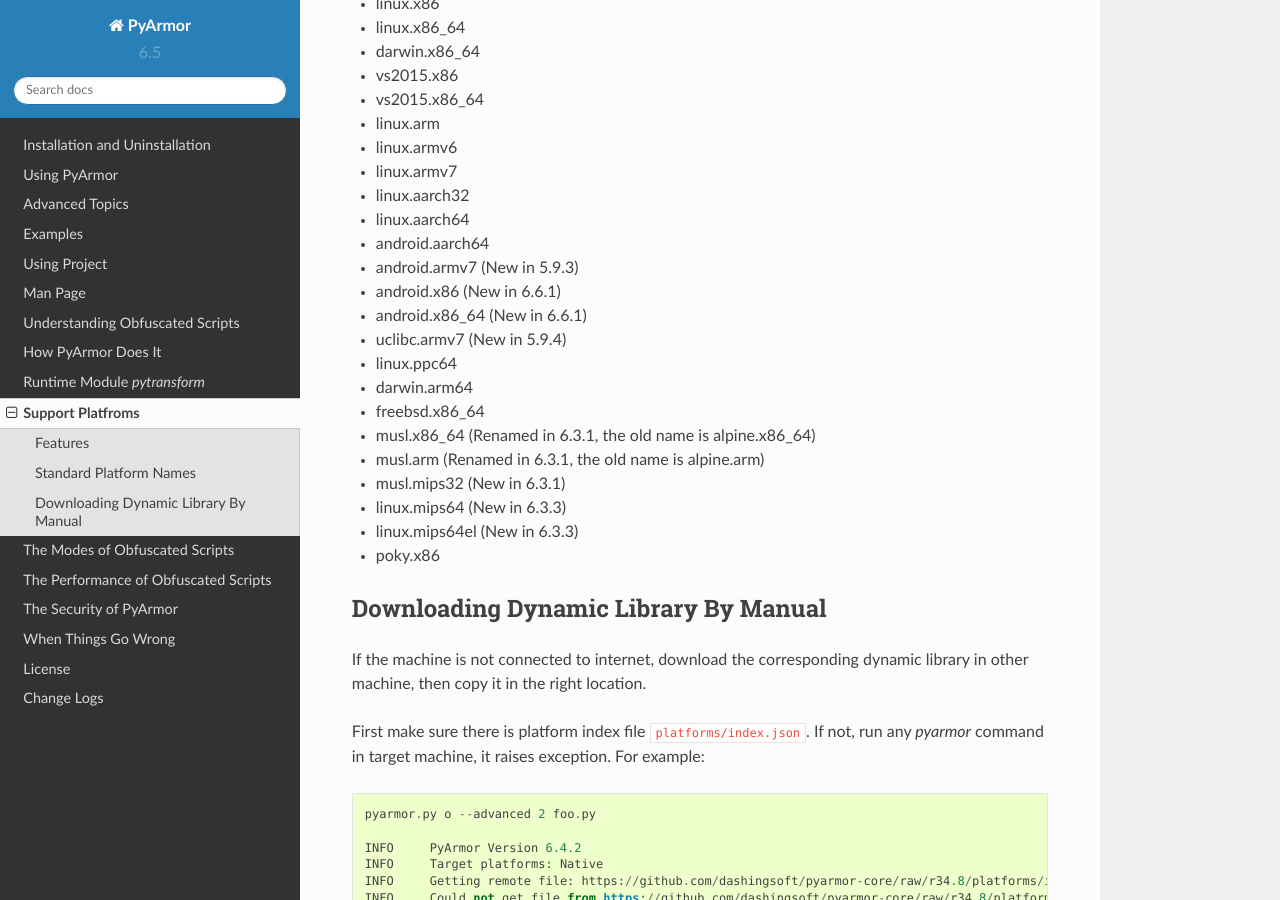
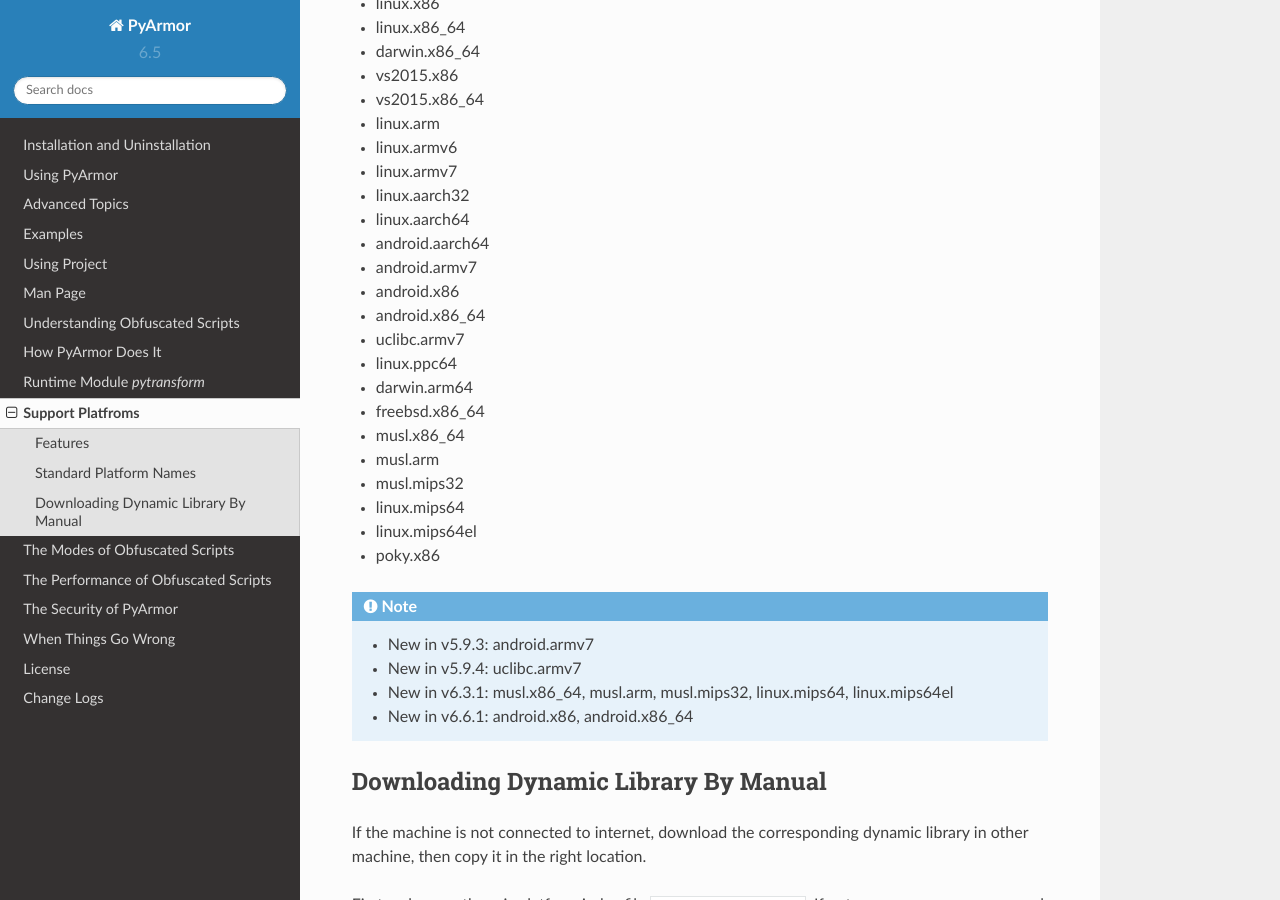
Before and after one commit to dashingsoft/pyarmor, a Sphinx documentation site: the page built from docs/platforms.rst, in a window 1280 px wide and 900 px high, scrolled down 2219 px. Built offline with Sphinx 7.4.7 and the Read the Docs theme 2.0.0, drawn with Linux system fonts in a browser that asks for light colours.

Commit message:
Refine doc

```diff
--- a/docs/platforms.rst
+++ b/docs/platforms.rst
@@ -141,20 +141,26 @@
 * linux.aarch32
 * linux.aarch64
 * android.aarch64
-* android.armv7 (New in 5.9.3)
-* android.x86 (New in 6.6.1)
-* android.x86_64 (New in 6.6.1)
-* uclibc.armv7 (New in 5.9.4)
+* android.armv7
+* android.x86
+* android.x86_64
+* uclibc.armv7
 * linux.ppc64
 * darwin.arm64
 * freebsd.x86_64
-* musl.x86_64 (Renamed in 6.3.1, the old name is alpine.x86_64)
-* musl.arm (Renamed in 6.3.1, the old name is alpine.arm)
-* musl.mips32 (New in 6.3.1)
-* linux.mips64 (New in 6.3.3)
-* linux.mips64el (New in 6.3.3)
+* musl.x86_64
+* musl.arm
+* musl.mips32
+* linux.mips64
+* linux.mips64el
 * poky.x86
 
+.. note::
+
+   * New in v5.9.3: android.armv7
+   * New in v5.9.4: uclibc.armv7
+   * New in v6.3.1: musl.x86_64, musl.arm, musl.mips32, linux.mips64, linux.mips64el
+   * New in v6.6.1: android.x86, android.x86_64
 
 .. _downloading dynamic library by manual:
 
```
Also changed, not shown: other parts of docs/platforms.rst (+1 -1 lines).
